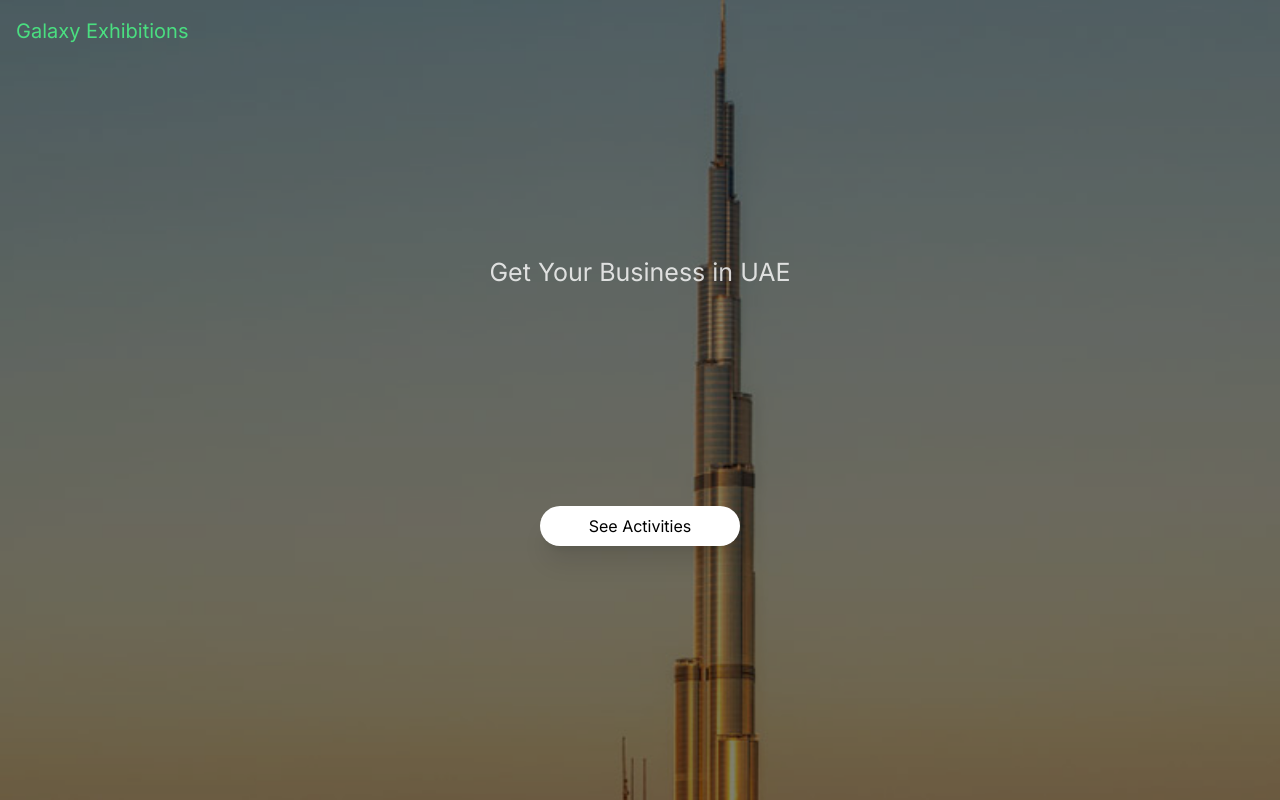
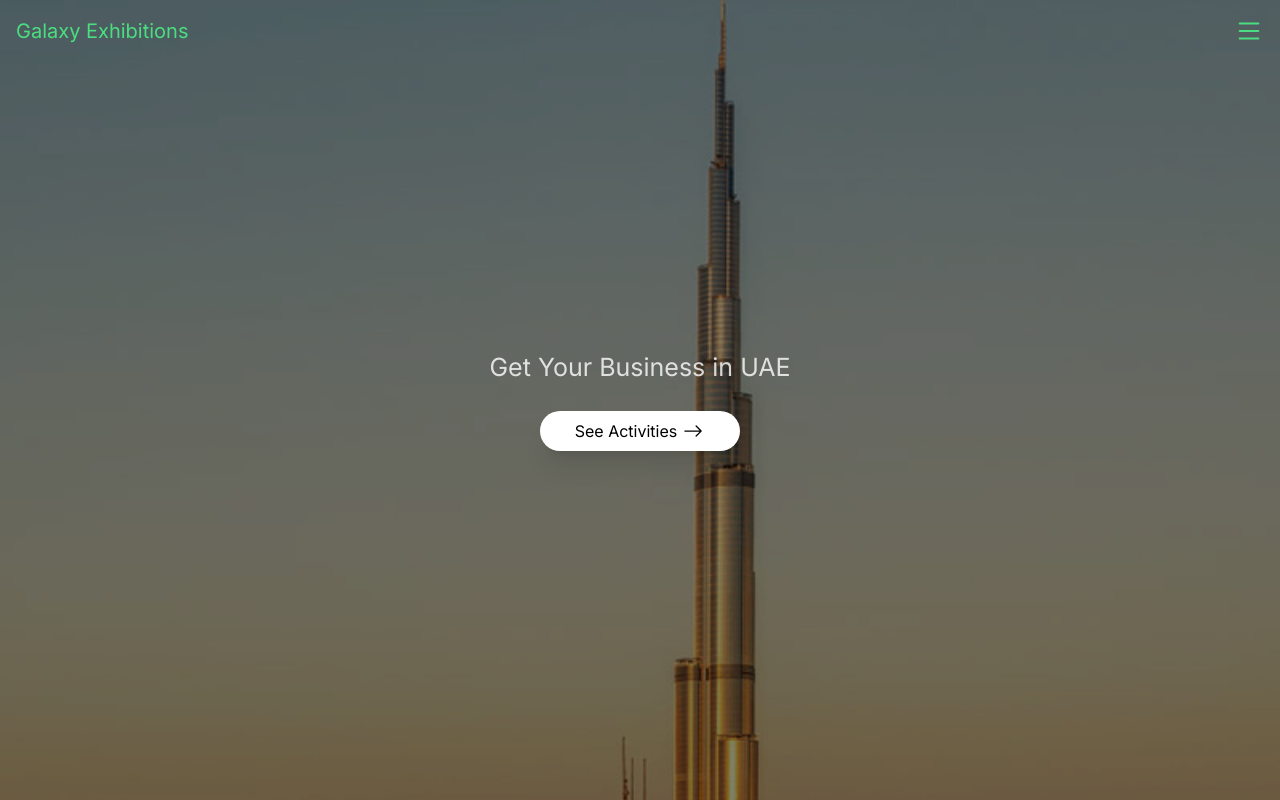
Before and after one commit to ak9748564/activities, a React (Create React App) app: page / in a window 1280 px wide. Built offline with nearby package versions, Linux system fonts and the light colour scheme; no server answers; what react-secure-storage would draw is missing.

Commit message:
Update Home.jsx

```diff
--- a/src/activities/components/Home.jsx
+++ b/src/activities/components/Home.jsx
@@ -62,11 +62,20 @@ export default function Home() {
   return (
     <div className='h-[100dvh] w-screen'>
       <div className='w-full h-full flex items-center justify-center bg-cover' style={{backgroundImage:`url(${uae_mobile})`}}>
-        <div className='w-full h-full flex flex-col justify-evenly items-center backdrop-brightness-50 p-10'>
+        <div className='w-full h-full flex flex-col justify-center items-center backdrop-brightness-50 p-10'>
           <p className='text-green-400 text-[20px] absolute left-4 top-4'>Galaxy Exhibitions</p>
+          <p className='absolute right-4 top-4 cursor-pointer'>
+            <svg xmlns="http://www.w3.org/2000/svg" width="30" height="30" fill="currentColor" class="bi bi-list fill-green-400" viewBox="0 0 16 16">
+              <path fill-rule="evenodd" d="M2.5 12a.5.5 0 0 1 .5-.5h10a.5.5 0 0 1 0 1H3a.5.5 0 0 1-.5-.5m0-4a.5.5 0 0 1 .5-.5h10a.5.5 0 0 1 0 1H3a.5.5 0 0 1-.5-.5m0-4a.5.5 0 0 1 .5-.5h10a.5.5 0 0 1 0 1H3a.5.5 0 0 1-.5-.5"/>
+            </svg>
+          </p>
           <p className='text-[25px] text-white/80'>Get Your Business in UAE</p>
-          <button className='h-[40px] rounded-full w-[200px] leading-[40px] bg-white text-center text-black shadow-xl'>
-            <Link to='activities-list'>See Activities</Link>
+          <button className='h-[40px] rounded-full w-[200px] leading-[40px] bg-white text-center text-black shadow-xl hover:text-white/90 hover:bg-green-500 transition-all flex items-center justify-center gap-1 mt-6'>
+            <Link to='activities-list'>
+              See Activities</Link>
+            <svg xmlns="http://www.w3.org/2000/svg" width="24" height="20" fill="currentColor" class="bi bi-arrow-right transition-all" viewBox="0 0 16 16">
+              <path fill-rule="evenodd" d="M1 8a.5.5 0 0 1 .5-.5h11.793l-3.147-3.146a.5.5 0 0 1 .708-.708l4 4a.5.5 0 0 1 0 .708l-4 4a.5.5 0 0 1-.708-.708L13.293 8.5H1.5A.5.5 0 0 1 1 8"/>
+            </svg>
           </button>
         </div>
       </div>
```
